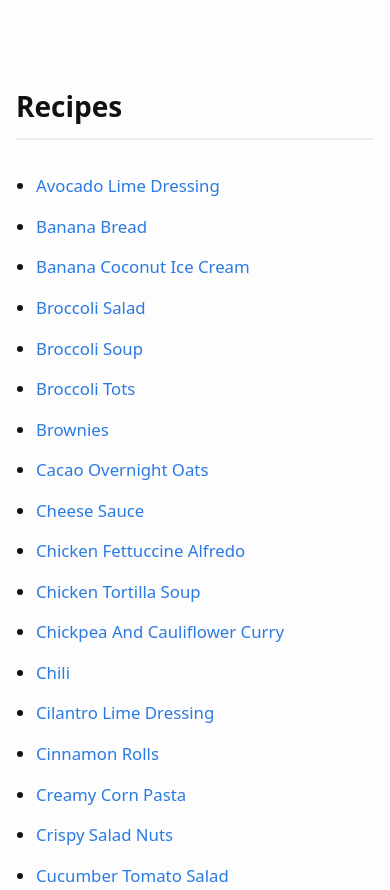
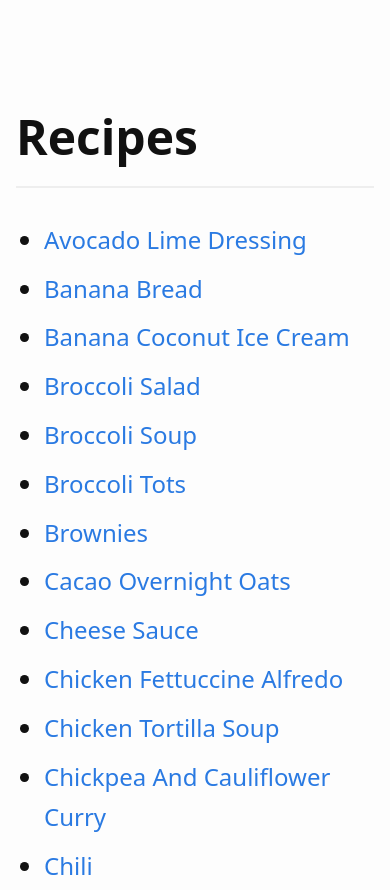
Before and after one commit to rrranthony/ajyfood.com, a plain HTML site: page index.html in a window 390 px wide. Shown: the top 890 px of the page. Drawn offline with Linux system fonts and the light colour scheme.

Commit message:
Update style.css - increase mobile sizes

```diff
--- a/style.css
+++ b/style.css
@@ -68,27 +68,25 @@ p {
 @media (max-width: 480px) {
   body {
     padding: 1rem;
-      font-size: 1.05rem; /* was 1rem */
+    font-size: 1.5rem;
   }
 
   h1 {
-      font-size: 1.75rem; /* was 1.5rem */
+    font-size: 3rem;
   }
 
   h2 {
-      font-size: 1.3rem; /* was 1.2rem */
+    font-size: 2.25rem;
   }
 
-    li {
-      margin-bottom: 0.75rem;
-      font-size: 1.05rem;
+  li,
+  p,
+  a {
+    font-size: 1.5rem;
   }
 
-    a {
-      font-size: 1.05rem;
-    }
-
-    ol, ul {
-      padding-left: 1.25rem;
+  ol,
+  ul {
+    padding-left: 1.75rem;
   }
 }
```
Lines whose indentation alone changed are shown as unchanged.
